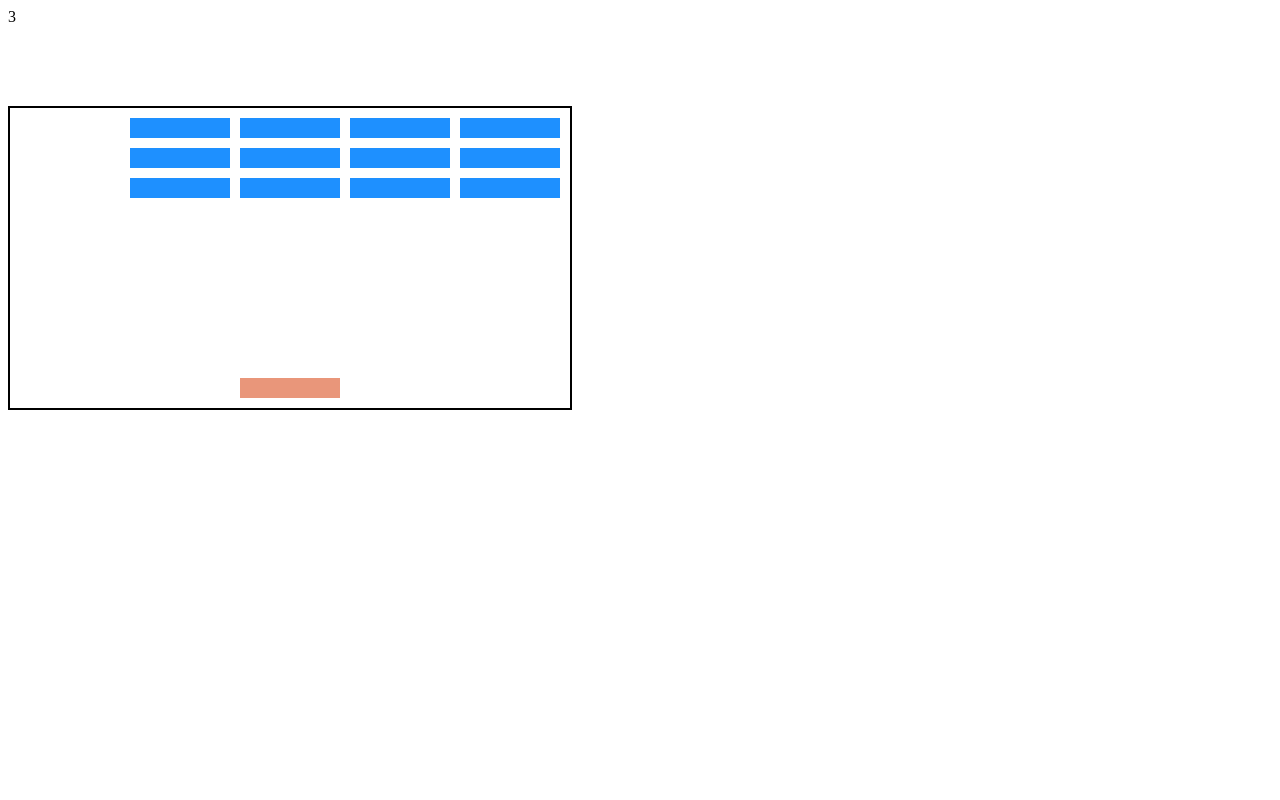
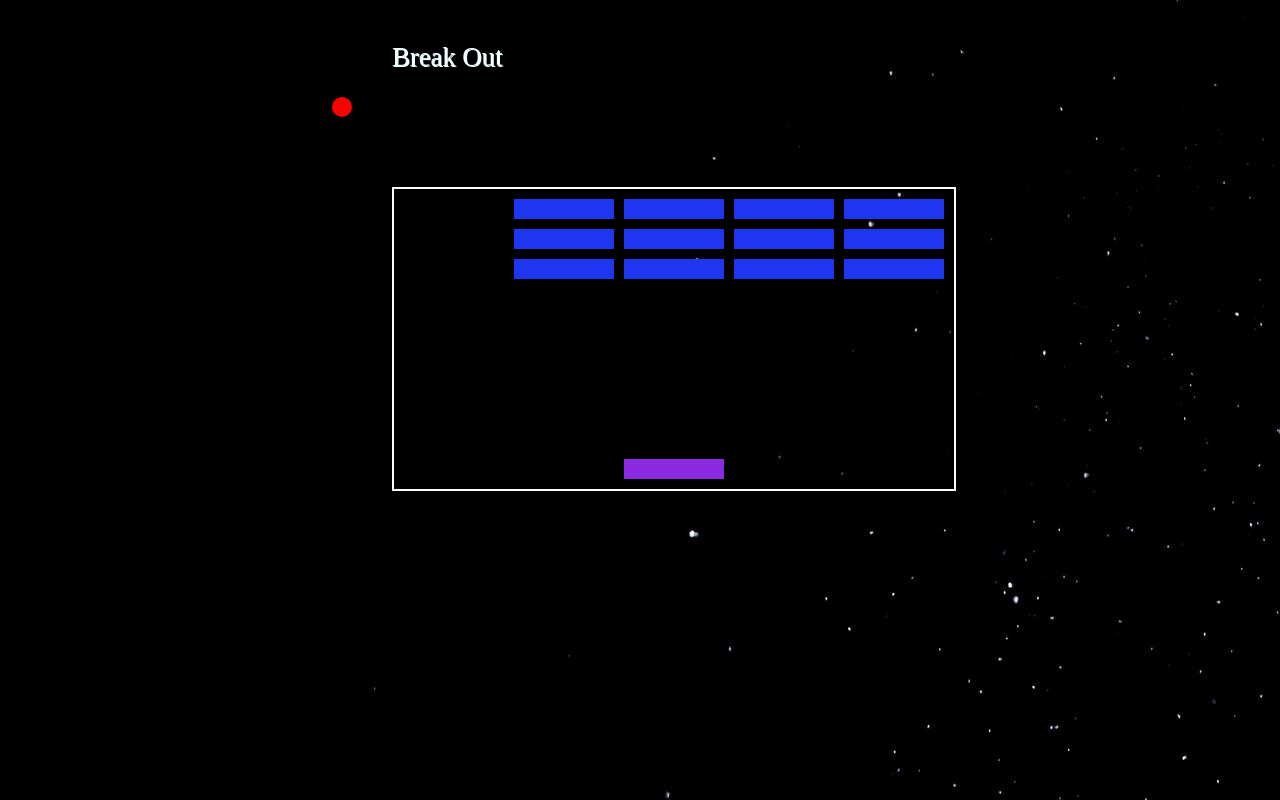
Before and after one commit to OumaymaLimeme/Break-Out-, a plain HTML site: page index.html in a window 1280 px wide. Drawn offline with Linux system fonts and the light colour scheme.

Commit message:
second commit

```diff
--- a/index.html
+++ b/index.html
@@ -8,6 +8,8 @@
     <title>Break Out</title>
   </head>
   <body>
+    <br>
+    <h1 class="title ">Break Out </h1>
     <div id="score"></div>
     <div class="grid"></div>
     <script src="index.js"></script>
--- a/style.css
+++ b/style.css
@@ -1,22 +1,38 @@
+body {
+    position: absolute;
+    text-shadow: 1px 1px;
+    font-weight: 200px;
+    font-size:smaller;
+    padding-left: 30%;
+    padding-bottom: 20%;
+    background-image: url(black.jpg);
+
+}
+.title{
+    color: azure;
+    font-weight: 500;
+
+}
+
 .grid {
 
     position: absolute;
     width: 560px;
     height: 300px;
-    border:solid black 2px;
+    border:solid rgb(255, 251, 251) 2px;
     margin-top: 80px;
 }
 .block{
     position: absolute;
     width: 100px;
     height: 20px;
-    background-color:dodgerblue;
+    background-color:rgb(30, 54, 239);
 }
 .user{
     position: absolute;
     width: 100px;
     height: 20px;
-    background-color:darksalmon;
+    background-color:blueviolet;
 }
 
 .ball {
```
Also changed, not shown: black.jpg (added).
